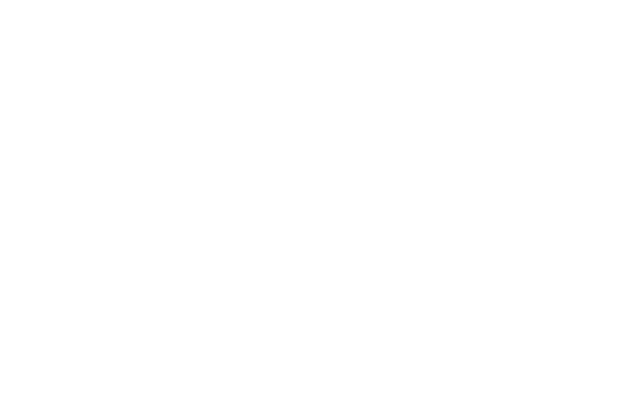
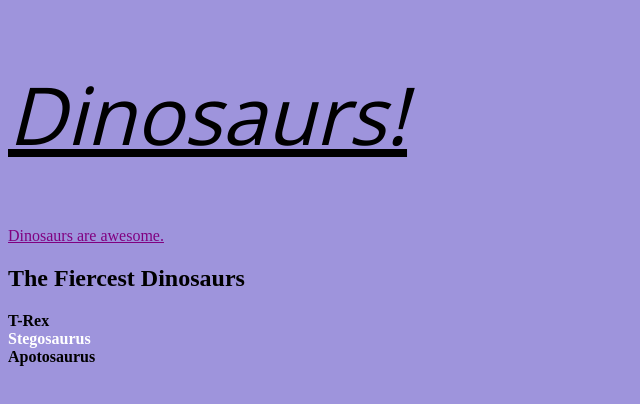
Before and after one commit to pamelaazzi/intro-to-css, a plain HTML site: page index.html in a window 1280 px wide. Shown: the whole page, without its empty margins (0-640 px from the left). Drawn offline with nearby package versions, Linux system fonts and the light colour scheme.

Commit message:
finished website

```diff
--- /dev/null
+++ b/css/main.css
@@ -0,0 +1,33 @@
+html {
+  background-color: #9e94dc;
+}
+
+h1 {
+  font-weight: normal; /* normal, bold */
+  font-size: 5rem; /* 16 x 5rem is the font size */
+  font-style: italic;
+  text-decoration: underline; /* underline, line-through */
+  font-family: "Open Sans", sans-serif;
+  line-height: 1.5;
+}
+
+ol {
+  list-style-type: circle;
+  padding: 0;
+}
+
+li {
+  font-weight: bold;
+  }
+
+  .stego {
+    color: #ffffff;
+  }
+
+a {
+  color: purple;
+  }
+
+a:hover {
+  color: white;
+}
--- a/index.html
+++ b/index.html
@@ -3,9 +3,21 @@
     <head>
         <meta charset="utf-8">
         <title>Intro to CSS</title>
-
+        <link href="css/main.css" rel="stylesheet">
+        <link href='http://fonts.googleapis.com/css?family=Open+Sans' rel='stylesheet' type='text/css'>
     </head>
     <body>
+
+        <h1>Dinosaurs!</h1>
+
+        <a href="#">Dinosaurs are awesome.</a>
+
+        <h2>The Fiercest Dinosaurs</h2>
+        <ol>
+            <li>T-Rex</li>
+            <li class="stego">Stegosaurus</li>
+            <li>Apotosaurus</li>
+        </ol>
 
 
 
```
